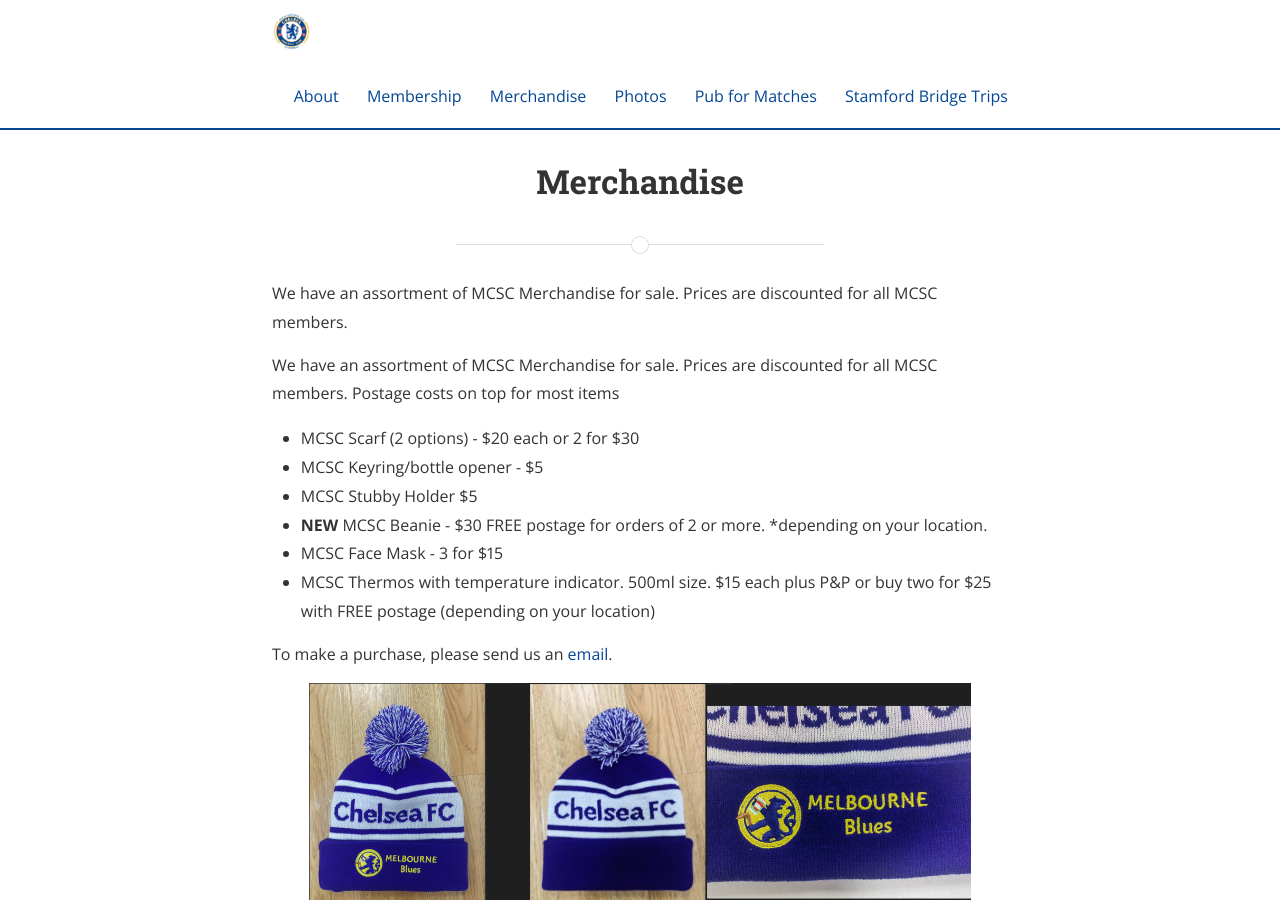
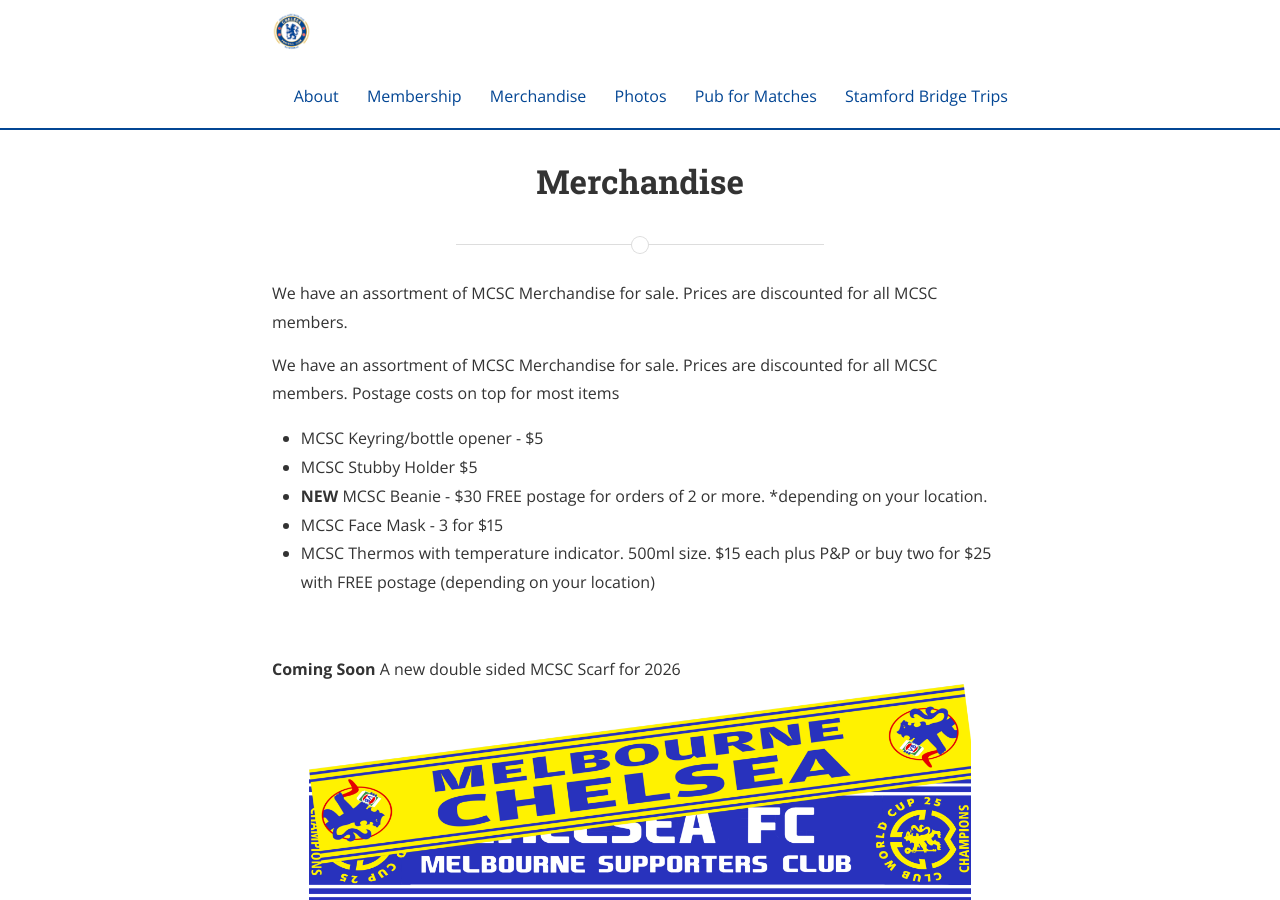
Before and after one commit to Foxh0und/MCSC, a Jekyll site: the page built from merchandise.md, in a window 1280 px wide and 900 px high. Built offline with Jekyll 4.4.1, drawn with Linux system fonts in a browser that asks for light colours; nearby versions of some CDN libraries.

Commit message:
Add: New scarf. Update: Pub for Matches

```diff
--- a/merchandise.md
+++ b/merchandise.md
@@ -10,25 +10,24 @@
 Prices are discounted for all MCSC members.
 Postage costs on top for most items
 
-- MCSC Scarf (2 options) - $20 each or 2 for $30
 - MCSC Keyring/bottle opener - $5
 - MCSC Stubby Holder $5
 - **NEW** MCSC Beanie - $30  FREE postage for orders of 2 or more. *depending on your location.
 - MCSC Face Mask - 3 for $15
-- MCSC Thermos with temperature indicator. 500ml size. $15 each plus P&P or buy two for $25 with FREE postage (depending on your location)
+- MCSC Thermos with temperature indicator. 500ml size. $15 each plus P&P or buy two for $25 with FREE postage
+(depending on your location)
 
+<br>
 
-To make a purchase, please send us an [email](mailto:admin@chelseafcinmelbourne.com.au).
+**Coming Soon** A new double sided MCSC Scarf for 2026
+![newscarf2026](/assets/newscarf2026.png)
+
+<br>
+
+To make a purchase, please send us an [email](mailto:admin@chelseafcinmelbourne.com).
 
 ![MerchandiseTwo](/assets/merchandise2.jpg)
 
-<br>
-
-![MerchandiseThree](/assets/merchandise3.jpg)
-
-<br>
-
-![MerchandiseFour](/assets/merchandise4.jpg)
 
 <br>
 
```
Also changed, not shown: pubformatches.md (+2 -5 lines), assets/newscarf2026.png (added).
